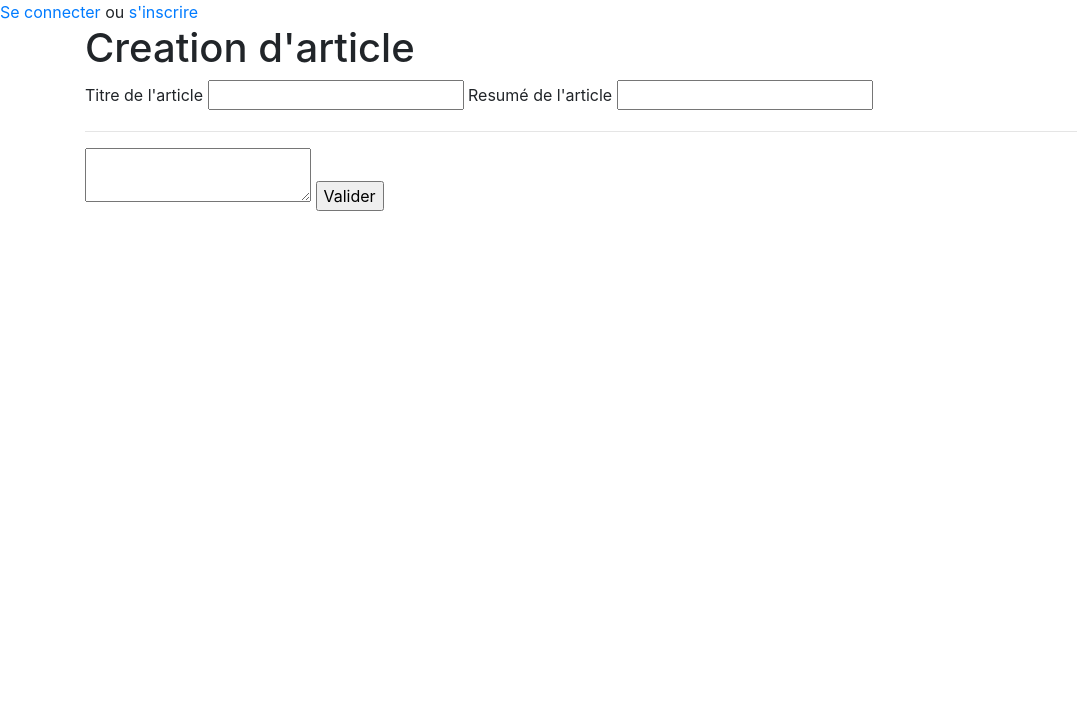
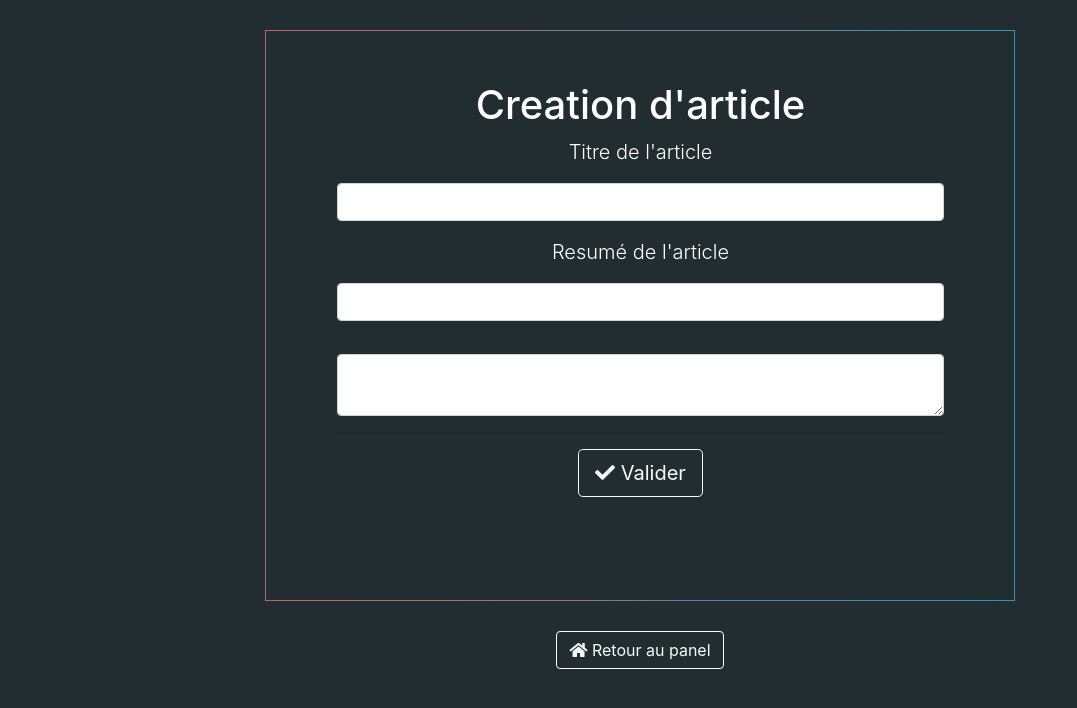
Before and after one commit to Omen-Brzk/Alaska, a PHP site: page /view/backend/post-add.php in a window 1280 px wide. Shown: the top 708 px of the page, without its empty margins (0-1077 px from the left). Run offline with PHP 8.4, Linux system fonts and the light colour scheme; some libraries are stand-ins or nearby versions.

Commit message:
Add backend design / Clean some files

```diff
--- a/controller/adminController.php
+++ b/controller/adminController.php
@@ -210,7 +210,7 @@ function createPost($datas)
 
         if(preg_match('/(<script>)/', $datas['title']) || preg_match('/(<script>)/', $datas['postRecap']) || preg_match('/(<script>)/', $datas['content']))
         {
-            $message = 'L\'insertion de script n\'est pas autorisée, pour plus d\'information, consultez le développeur';
+            $message = '<div class="alert alert-danger">L\'insertion de script n\'est pas autorisée, pour plus d\'information, consultez le développeur</div>';
 
             return require('view/backend/post-add.php');
         }
--- a/model/CommentManager.php
+++ b/model/CommentManager.php
@@ -109,7 +109,7 @@ class CommentManager extends Database
     {
         $commentsList = [];
 
-        $req = $this->_db->query('SELECT * FROM comments WHERE reports > 0');
+        $req = $this->_db->query('SELECT * FROM comments ORDER BY reports DESC');
 
         while ($comment = $req->fetch(PDO::FETCH_ASSOC))
         {
--- a/public/css/style.css
+++ b/public/css/style.css
@@ -184,3 +184,48 @@ footer  a
 .account-page > footer {
     padding: 0px 0 40px;
 }
+
+.main-content {
+    padding-top: 70px;
+}
+
+.admin-panel-bg {
+    background: #222d32;
+    color: #FFFFFF;
+}
+.text-red {
+    color: #dd4b39 !important;
+    cursor: pointer;
+}
+
+.text-aqua {
+    color: #00c0ef !important;
+}
+
+@media (max-width: 768px) {
+    .sm-grid {
+        display: grid;
+        text-align: center;
+    }
+    .author-box {
+        max-width: 100%!important;
+    }
+}
+
+.author-content {
+    padding-top: 20px;
+}
+
+.author-box {
+    border-radius: -2px;
+    margin: 10px auto 30px;
+    max-width: 60%;
+    padding: 50px 70px 70px 71px;
+    border: 1px solid transparent;
+    border-image: linear-gradient(to left, #2e98bc 0%, #c66262 100%);
+    border-image-slice: 1;
+}
+
+.padding-box {
+    padding-top: 70px;
+}
--- a/view/backend/post-add.php
+++ b/view/backend/post-add.php
@@ -10,23 +10,32 @@
 
 <?php ob_start() ?>
 
-<div class="container">
+<body class="admin-panel-bg">
+<div class="container-fluid text-center author-content">
 
-<div>
+<div class="author-box text-center">
     <h1>Creation d'article</h1>
+    <form method="post">
+        <div class="form-group">
+            <p class="lead">Titre de l'article</p>
+            <input class="form-control" type="text" name="title" value="<?= isset($post) ? $post->getTitle() : '' ?>">
+        </div>
+        <div class="form-group">
+            <p class="lead">Resumé de l'article</p>
+            <input class="form-control" type="text" name="postRecap" value="<?= isset($post) ? $post->getPostRecap() : '' ?>">
+        </div>
+        <hr>
+        <textarea class="form-control" id="tinymce-editor" name="content"><?= isset($post) ? $post->getContent() : '' ?></textarea>
+        <hr>
+        <button class="btn btn-outline-light btn-lg" type="submit" name="submit"><i class="fas fa-check"></i> Valider</button>
+    </form>
+    <hr>
+    <?= isset($message) ? $message : '' ?>
+</div>
+    <button class="btn btn-outline-light"><i class="fa fa-home"></i><a href="index.php?action=showAccount"> Retour au panel</a>
 </div>
 
-    <form method="post">
-        <label for="postRecap">Titre de l'article</label> <input type="text" name="title" value="<?= isset($post) ? $post->getTitle() : '' ?>">
-        <label for="postRecap">Resumé de l'article</label> <input type="text" name="postRecap" value="<?= isset($post) ? $post->getPostRecap() : '' ?>">
-        <hr>
-        <textarea id="tinymce-editor" name="content"><?= isset($post) ? $post->getContent() : '' ?></textarea>
-        <input type="submit" value="Valider">
-    </form>
 
-</div>
-
-<?= isset($message) ? $message : '' ?>
 
 
 
--- a/view/backend/template/header.php
+++ b/view/backend/template/header.php
@@ -52,20 +52,33 @@
 
 <?php
     if(isset($_SESSION['user']))
-        echo '<a href="index.php?action=disconnect">déconnexion</a>';
-        elseif(isset($_GET['action']))
-        {
-            if($_GET['action'] == 'register')
-            {
-                return NULL;
-            }
-            elseif($_GET['action'] =='login')
-            {
-                return NULL;
-            }
-
-        } else {
-        echo '<a href="index.php?action=login">Se connecter</a> ou <a href="index.php?action=register">s\'inscrire</a>';
-    }
-
-?>
+        { ?>
+        <nav class="navbar navbar-expand-lg navbar-dark bg-dark sticky-top" id="mainNav">
+            <a class="navbar-brand" href="index.php"><strong>Billet simple pour l' Alaska</strong></a>
+        <button class="navbar-toggler" type="button" data-toggle="collapse" data-target="#navbarToggler" aria-controls="navbarToggler" aria-expanded="false" aria-label="Toggle navigation">
+            <span class="navbar-toggler-icon"></span>
+        </button>
+        <div class="collapse navbar-collapse" id="navbarToggler">
+        <ul class="navbar-nav ml-auto mt-2 mt-lg-0">
+            <li class="nav-item">
+                <a class="nav-link" href="index.php"><i class="fas fa-home"></i> Accueil</a>
+            </li>
+            <li class="nav-item dropdown">
+                <a class="nav-link dropdown-toggle" href="" id="navbarDropdown" role="button" data-toggle="dropdown" aria-haspopup="true" aria-expanded="false">
+                    <i class="far fa-user"></i> <?= $_SESSION['user']->getUsername() ?>
+                </a>
+                <div class="dropdown-menu dropdown-menu-right" aria-labelledby="navbarDropdown">
+                    <?php if ($_SESSION['user']->getGroupId() == User::IS_AUTHOR || $_SESSION['user']->getGroupId() == User::IS_ADMIN)
+                    { ?>
+                        <a class="dropdown-item" href="index.php?action=showAccount"><i class="fas fa-users-cog"></i> Panel Admin</a>
+                    <?php }
+                    else
+                    { ?>
+                        <a class="dropdown-item" href="index.php?action=showAccount"><i class="fas fa-user-circle"></i> Mon compte</a>
+                    <?php } ?>
+                    <a class="dropdown-item" href="index.php?action=disconnect"><i class="fas fa-sign-out-alt"></i> Se déconnecter</a>
+                </div>
+            </li>
+        </ul>
+    </nav>
+       <?php } ?>
```
Also changed, not shown: view/backend/admin.php (+17 -7 lines), view/backend/author-panel.php (+7 -7 lines), view/backend/post-edit.php (+17 -21 lines), view/backend/user-edit.php (+18 -6 lines), view/frontend/comment-edit.php (+17 -10 lines), view/frontend/post.php (+5 -5 lines), view/frontend/register.php (+0 -8 lines), view/frontend/template/header.php (+3 -7 lines).
